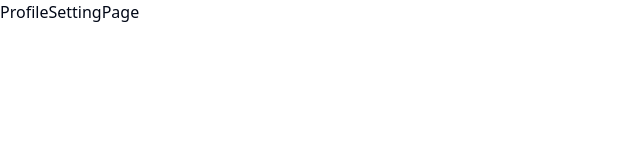
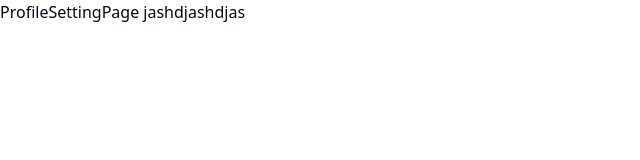
Before and after one commit to that-hoc-that-nghiep/mindgpt-fe, a React (Vite) app: page /profile in a window 1280 px wide. Shown: the top 160 px of the page, without its empty margins (0-640 px from the left). Built offline with nearby package versions, Linux system fonts and the light colour scheme.

Commit message:
feat: done

```diff
--- a/src/pages/profile/index.tsx
+++ b/src/pages/profile/index.tsx
@@ -1,7 +1,7 @@
 import React from "react"
 
 const ProfileSettingPage = () => {
-    return <div>ProfileSettingPage</div>
+    return <div>ProfileSettingPage jashdjashdjas</div>
 }
 
 export default ProfileSettingPage
```
